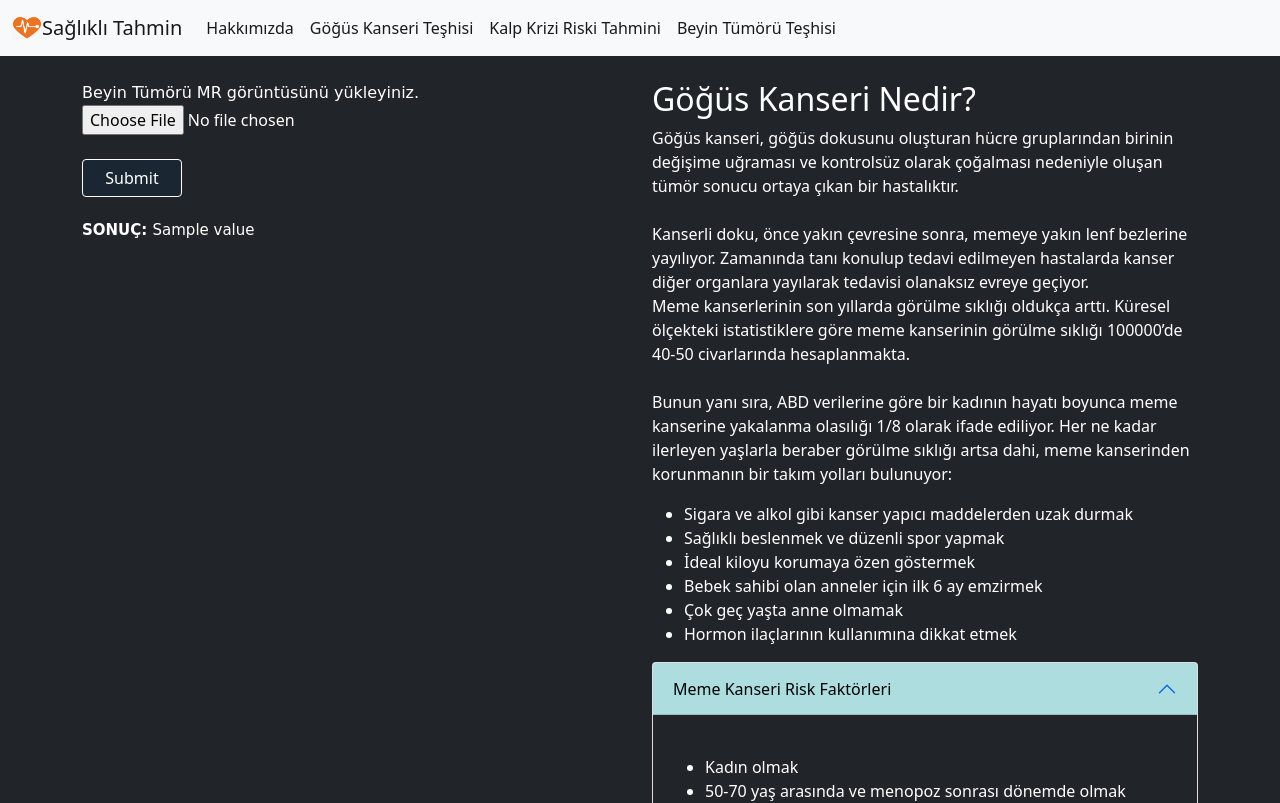
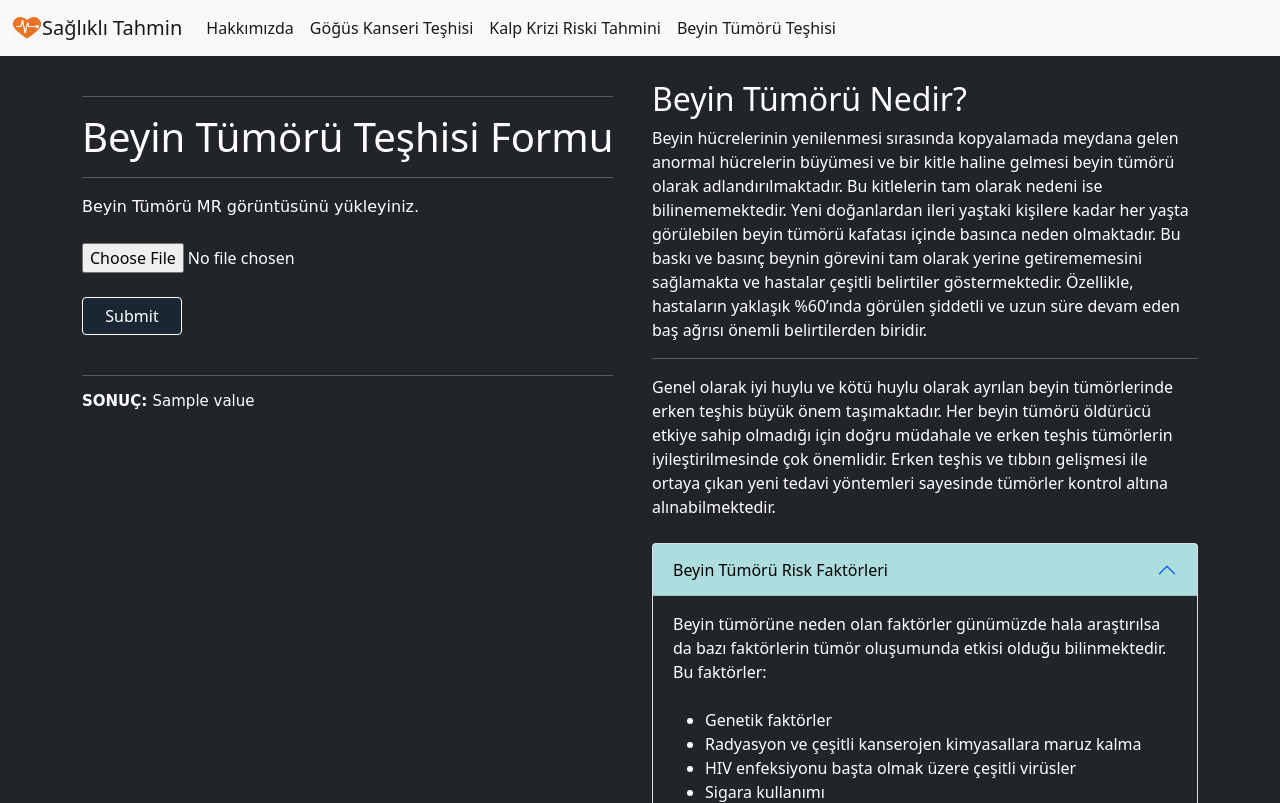
Before and after one commit to berktunc008/health, a Flask app: template templates/braintumor.html in a window 1280 px wide, after a click on "Beyin Tümörü Risk Faktörleri". Shown: the top 803 px of the page. Run offline with Flask 2, Linux system fonts and the light colour scheme; the template is opened without the code that fills it: most values are stand-ins (such as "Sample title", 1, 10 or a date in 2020).

Commit message:
brain.html düzenlendi

```diff
--- a/app.py
+++ b/app.py
@@ -60,6 +60,10 @@ def heart():
 @app.route("/brain")
 def brain():
     return render_template("braintumor.html")
+
+@app.route("/hakkimizda")
+def hakkimizda():
+    return render_template("hakkimizda.html")
 
 @app.route('/breast', methods=['POST','GET'])
 def breastcancer():
--- a/templates/braintumor.html
+++ b/templates/braintumor.html
@@ -46,15 +46,16 @@
       <div class="col">
 
 <form style="position: absolute;"  method="POST" enctype="multipart/form-data">
-    <br>
+    <br> <hr>
     <div class="form-group">
-        <label style="font-family:cursive;" for="brain">Beyin Tümörü MR görüntüsünü yükleyiniz.</label> <br>
+      <h1>Beyin Tümörü Teşhisi Formu</h1> <hr>
+        <label style="font-family:cursive;" for="brain">Beyin Tümörü MR görüntüsünü yükleyiniz.</label> <br> <br>
         <input type="file"   id="brain" name="brain">
 </div>
 
 <br>
     <input style="background-color: rgba(24, 40, 53, 0.795); color: white; border-color: white; width: 100px;" type="submit" class="form-control"> <br>
-
+<hr>
     <h1 style="font-family:cursive; font-size: 15px;"><b> SONUÇ: </b> {{ value }} </h1>
         <br> <br>
   </form>
@@ -73,23 +74,17 @@
 <div class="col">
     <br>
 
-    <h2>Göğüs Kanseri Nedir?</h2>
-    <p class="fs-6 mb-4class">Göğüs kanseri, göğüs dokusunu oluşturan hücre gruplarından birinin değişime
-      uğraması ve kontrolsüz olarak çoğalması nedeniyle oluşan tümör sonucu ortaya çıkan bir hastalıktır. <br> <br> Kanserli doku, önce yakın çevresine sonra,
-      memeye yakın lenf bezlerine yayılıyor. Zamanında tanı konulup tedavi edilmeyen hastalarda kanser diğer organlara yayılarak tedavisi olanaksız evreye geçiyor.
-      <br>
-     Meme kanserlerinin son yıllarda görülme sıklığı oldukça arttı. Küresel ölçekteki istatistiklere göre meme kanserinin görülme sıklığı 100000’de 40-50 civarlarında hesaplanmakta.
+    <h2>Beyin Tümörü Nedir?</h2>
+    <p class="fs-6 mb-4class">Beyin hücrelerinin yenilenmesi sırasında kopyalamada
+      meydana gelen anormal hücrelerin büyümesi ve bir kitle haline gelmesi beyin
+      tümörü olarak adlandırılmaktadır. Bu kitlelerin tam olarak nedeni ise bilinememektedir. Yeni doğanlardan ileri yaştaki kişilere kadar her yaşta görülebilen beyin tümörü
+       kafatası içinde basınca neden olmaktadır. Bu baskı ve basınç beynin görevini tam olarak yerine getirememesini
+       sağlamakta ve hastalar çeşitli belirtiler göstermektedir. Özellikle, hastaların
+       yaklaşık %60’ında görülen şiddetli ve uzun süre devam eden baş ağrısı önemli belirtilerden biridir.
+      <br> <hr>
+      Genel olarak iyi huylu ve kötü huylu olarak ayrılan beyin tümörlerinde erken teşhis büyük önem taşımaktadır. Her beyin tümörü öldürücü etkiye sahip olmadığı için doğru müdahale ve erken teşhis tümörlerin iyileştirilmesinde çok önemlidir. Erken teşhis ve tıbbın gelişmesi ile ortaya çıkan yeni tedavi yöntemleri sayesinde tümörler kontrol altına alınabilmektedir.
       <br><br>
-      Bunun yanı sıra, ABD verilerine göre bir kadının hayatı boyunca meme kanserine yakalanma olasılığı 1/8 olarak ifade ediliyor. Her ne kadar ilerleyen yaşlarla beraber görülme sıklığı artsa dahi, meme kanserinden korunmanın bir takım yolları bulunuyor:
-     <br>
-      <ul class="fs-6 mb-4class=">
-        <li>Sigara ve alkol gibi kanser yapıcı maddelerden uzak durmak</li>
-        <li>Sağlıklı beslenmek ve düzenli spor yapmak</li>
-        <li>İdeal kiloyu korumaya özen göstermek</li>
-        <li>Bebek sahibi olan anneler için ilk 6 ay emzirmek</li>
-        <li>Çok geç yaşta anne olmamak</li>
-        <li>Hormon ilaçlarının kullanımına dikkat etmek</li>
-      </ul>
+
 
       <!--açılabilir sekme (1)-->
 
@@ -97,29 +92,22 @@
         <div class="accordion-item">
           <h2 class="accordion-header" id="headingOne">
             <button style="background-color: rgba(94, 189, 192, 0.507); color: rgb(0, 0, 0);" class="accordion-button collapsed" type="button" data-bs-toggle="collapse" data-bs-target="#collapseOne" aria-expanded="true" aria-controls="collapseOne">
-              Meme Kanseri Risk Faktörleri
+              Beyin Tümörü Risk Faktörleri
             </button>
           </h2>
 
           <div id="collapseOne" class="accordion-collapse collapse" aria-labelledby="headingOne" data-bs-parent="#accordionExample">
             <div class="accordion-body bg-dark">
               <p class="fs-6 mb-4">
+                Beyin tümörüne neden olan faktörler günümüzde hala araştırılsa da bazı faktörlerin tümör oluşumunda etkisi olduğu bilinmektedir. Bu faktörler: </p>
+
                 <ul class="fs-6 mb-4">
-                <li>Kadın olmak</li>
-                <li>50-70 yaş arasında ve menopoz sonrası dönemde olmak</li>
-                <li>Ailesinde (anne veya baba tarafında) meme kanserine yakalanmış akrabaları olmak</li>
-                <li>Daha önce meme kanserine yakalanmış olmak</li>
-                <li>Adet başlama yaşının erken, menopoz yaşının geç olması</li>
-                <li>Hiç doğum yapmamış olmak</li>
-                <li>İlk doğumunu 30 yaşından sonra yapmak</li>
-                <li>Doğum yapmış fakat bebeğini emzirmemiş olmak</li>
-                <li>Uzun süreli hormon tedavisi almak</li>
-                <li>Modern şehir yaşamı ortamında yaşamak,</li>
-                <li>Sigara ve tütün ürünleri kullanmak,</li>
-                <li>Şişmanlık; özellikle menopoz sonrası fazla kilo almak ve doymuş yağlardan zengin gıdaları fazla miktarda tüketmek,</li>
-                <li>Fiziksel aktivite azlığı</li>
-              </ul> </p>
-            </div>
+                  <li>Genetik faktörler</li>
+                  <li>Radyasyon ve çeşitli kanserojen kimyasallara maruz kalma</li>
+                  <li>HIV enfeksiyonu başta olmak üzere çeşitli virüsler</li>
+                  <li>Sigara kullanımı</li>
+                  <li>Cep telefonu kullanımı (Henüz kanıtlanmasa da şüphe duyulan nedenlerden biridir.)</li>
+              </div>
           </div>
         </div>
 
@@ -137,23 +125,22 @@
               <div class="accordion-body bg-dark">
 
                   <p class="fs-6 mb-4">
-                    Meme içinde kanserleşen bir hücrenin, bir tümör oluşturması ve bir uzmanın muayene sırasında anlamasına ya da radyolojik incelemede belli olmasına kadar hayli uzun zaman geçmesi gerekiyor. Kadınlar genellikle en az 1 cm. büyüklüğüne ulaşmış bir kitleyi, elle kontrol yöntemi sayesinde fark edebiliyorlar.
-                    <br><br>
-                      Günümüzde meme kanseri belirtilerininin çoğu kişinin kendisi tarafından bulunuyor. Kanserli kitleler nispeten sert, düzensiz kenarlı, yüzeyi pürtüklü görünüyor ve meme dokusu içinde rahatça oynatılamıyor.
-                      Meme Kanserinin belirtileri ise;
-                    <br>
+                    Beyin tümörü belirtileri bazı faktörlere bağlı olarak hastadan hastaya değişiklik göstermektedir.
+                    Tümörün yeri, büyüklüğü, büyüme hızı ve tipi belirtilerin değişmesine neden olmaktadır.
+                    Semptomların ortaya çıkması ise tümörün sinir uçlarına baskı yapması ve çok büyük tümörlerin
+                     beyin içinde sıvı birikmesine neden olması gibi sebeplere dayanmaktadır. <br> Beyin, vücudun tüm hareketlerini yöneten organ olduğu için farklı bölgelerde belirti görülebilmektedir. Çok şiddetli baş ağrısı beyin tümörü ile karakteristik olsa da hastalarda genel olarak görülen belirtiler şu şekildedir:
 
                   <ul class="fs-6 mb-4class=">
-                    <li>Memede elle hissedilen bir sertlik veya kitle</li>
-                    <li>İki meme arasında son dönemde ortaya çıkan asimetri</li>
-                    <li>Meme başında veya meme cildinde içe doğru çekinti</li>
-                    <li>Memede kızarıklık, yara, egzama, kabuklanma, çatlama</li>
-                    <li>Meme cildinde portakal kabuğuna benzer görünüm</li>
-                    <li>Meme başında şekil veya yön değişikliği</li>
-                    <li>Memede olağan dışı şişlik veya boyut artışı</li>
-                    <li>Adet dönemlerinde memede rastlanabilenden farklı karakterde ağrı</li>
-                    <li>Koltuk altında sertlik, şişlik veya kitle</li>
-                    <li>Meme başından akıntı; özellikle pembe, kırmızı renkte</li>
+                    <li>Şiddetli baş ağrısı</li>
+                    <li>Epilepsi nöbetlerine benzeyen bayılma atakları</li>
+                    <li>Mide bulantısı ve kusma</li>
+                    <li>Denge ve yürüme bozuklukları</li>
+                    <li>Kol ve bacaklarda uyuşukluk ve hissizlik</li>
+                    <li>Bulanık ve çift görme gibi görme problemleri</li>
+                    <li>Konuşmada yaşanan bozukluklar</li>
+                    <li>Bilinç bozuklukları</li>
+                    <li>Kişilik değişiklikleri</li>
+                    <li>Hareket ve mimiklerde yavaşlama</li>
                   </ul>
                  </p>
               </div>
--- a/templates/breastcancer.html
+++ b/templates/breastcancer.html
@@ -79,7 +79,7 @@
             <a class="nav-link active" aria-current="page" href="http://127.0.0.1:5000/heart">Kalp Krizi Riski Tahmini</a>
           </li>
           <li class="nav-item">
-            <a class="nav-link active" aria-current="page" href="">Test3 Tahmini</a>
+            <a class="nav-link active" aria-current="page" href="http://127.0.0.1:5000/brain">Beyin Tümörü Teşhisi</a>
           </li>
         </ul>
 
--- a/templates/heartattack.html
+++ b/templates/heartattack.html
@@ -31,7 +31,7 @@
             <a class="nav-link active" aria-current="page" href="http://127.0.0.1:5000/heart">Kalp Krizi Riski Tahmini</a>
           </li>
           <li class="nav-item">
-            <a class="nav-link active" aria-current="page" href="">Test3 Tahmini</a>
+            <a class="nav-link active" aria-current="page" href="http://127.0.0.1:5000/brain">Beyin Tümörü Teşhisi</a>
           </li>
         </ul>
 
```
Also changed, not shown: templates/hakkimizda.html (added, +71 -0 lines), templates/home.html (+7 -5 lines), static/carousel-3.jpg (added).
